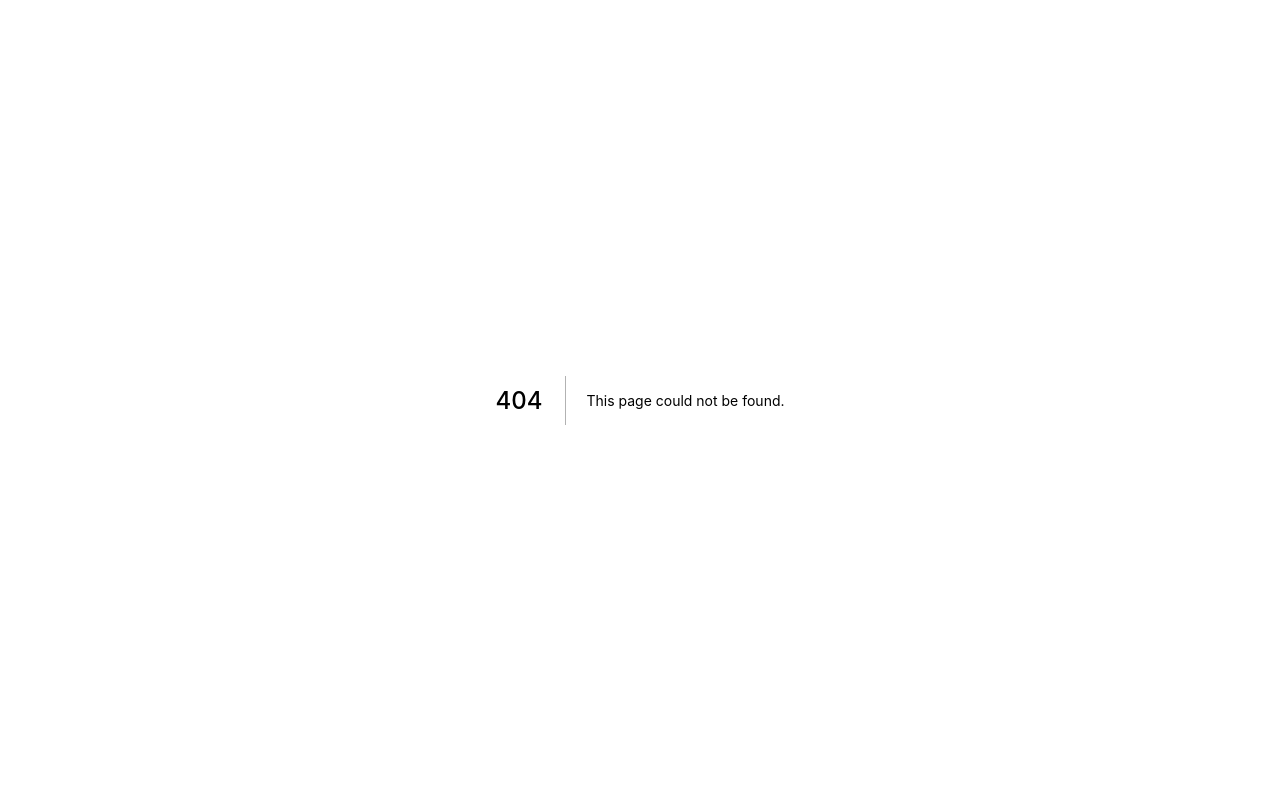
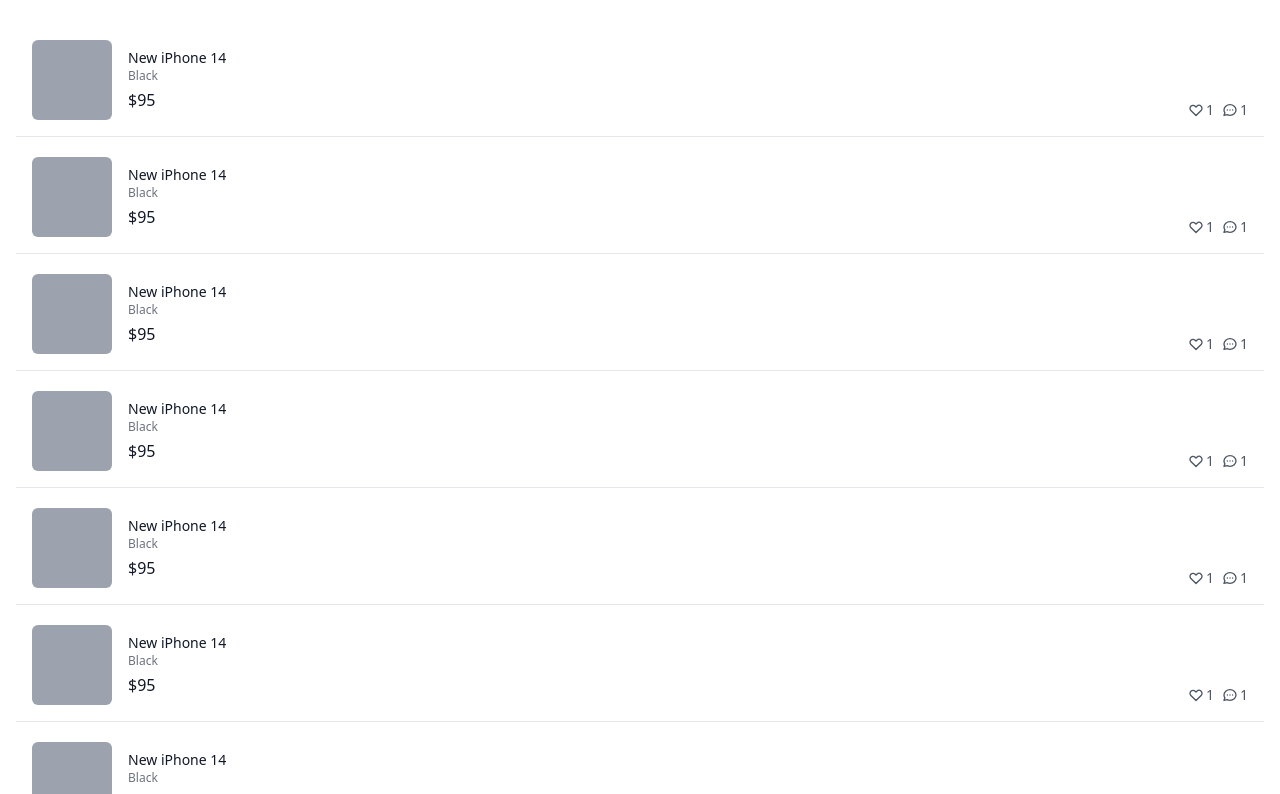
Before and after one commit to nlom0218/carrot-market, a Next.js app: page /profile/bought in a window 1280 px wide. Before the commit this address had no page. Shown: the top 794 px of the page. Built offline with nearby package versions, Linux system fonts and the light colour scheme.

Commit message:
Bought, Loved and Sold

```diff
--- /dev/null
+++ b/pages/profile/bought.tsx
@@ -0,0 +1,63 @@
+import { NextPage } from "next";
+
+const Bought: NextPage = () => {
+  return (
+    <div className="flex flex-col space-y-5 py-10 px-4">
+      {[1, 1, 1, 1, 1, 1, 1, 1, 1, 1, 1, 1].map((_, i) => (
+        <div
+          key={i}
+          className="flex cursor-pointer justify-between border-b px-4 pb-4"
+        >
+          <div className="flex space-x-4">
+            <div className="h-20 w-20 rounded-md bg-gray-400" />
+            <div className="flex flex-col pt-2">
+              <h3 className="text-sm font-medium text-gray-900">
+                New iPhone 14
+              </h3>
+              <span className="text-xs text-gray-500">Black</span>
+              <span className="mt-1 font-medium text-gray-900">$95</span>
+            </div>
+          </div>
+          <div className="flex items-end justify-end space-x-2">
+            <div className="flex items-center space-x-0.5 text-sm text-gray-600">
+              <svg
+                className="h-4 w-4"
+                fill="none"
+                stroke="currentColor"
+                viewBox="0 0 24 24"
+                xmlns="http://www.w3.org/2000/svg"
+              >
+                <path
+                  strokeLinecap="round"
+                  strokeLinejoin="round"
+                  strokeWidth="2"
+                  d="M4.318 6.318a4.5 4.5 0 000 6.364L12 20.364l7.682-7.682a4.5 4.5 0 00-6.364-6.364L12 7.636l-1.318-1.318a4.5 4.5 0 00-6.364 0z"
+                ></path>
+              </svg>
+              <span>1</span>
+            </div>
+            <div className="flex items-center space-x-0.5 text-sm text-gray-600">
+              <svg
+                className="h-4 w-4"
+                fill="none"
+                stroke="currentColor"
+                viewBox="0 0 24 24"
+                xmlns="http://www.w3.org/2000/svg"
+              >
+                <path
+                  strokeLinecap="round"
+                  strokeLinejoin="round"
+                  strokeWidth="2"
+                  d="M8 12h.01M12 12h.01M16 12h.01M21 12c0 4.418-4.03 8-9 8a9.863 9.863 0 01-4.255-.949L3 20l1.395-3.72C3.512 15.042 3 13.574 3 12c0-4.418 4.03-8 9-8s9 3.582 9 8z"
+                ></path>
+              </svg>
+              <span>1</span>
+            </div>
+          </div>
+        </div>
+      ))}
+    </div>
+  );
+};
+
+export default Bought;
--- /dev/null
+++ b/pages/profile/loved.tsx
@@ -0,0 +1,63 @@
+import { NextPage } from "next";
+
+const Loved: NextPage = () => {
+  return (
+    <div className="flex flex-col space-y-5 py-10 px-4">
+      {[1, 1, 1, 1, 1, 1, 1, 1, 1, 1, 1, 1].map((_, i) => (
+        <div
+          key={i}
+          className="flex cursor-pointer justify-between border-b px-4 pb-4"
+        >
+          <div className="flex space-x-4">
+            <div className="h-20 w-20 rounded-md bg-gray-400" />
+            <div className="flex flex-col pt-2">
+              <h3 className="text-sm font-medium text-gray-900">
+                New iPhone 14
+              </h3>
+              <span className="text-xs text-gray-500">Black</span>
+              <span className="mt-1 font-medium text-gray-900">$95</span>
+            </div>
+          </div>
+          <div className="flex items-end justify-end space-x-2">
+            <div className="flex items-center space-x-0.5 text-sm text-gray-600">
+              <svg
+                className="h-4 w-4"
+                fill="none"
+                stroke="currentColor"
+                viewBox="0 0 24 24"
+                xmlns="http://www.w3.org/2000/svg"
+              >
+                <path
+                  strokeLinecap="round"
+                  strokeLinejoin="round"
+                  strokeWidth="2"
+                  d="M4.318 6.318a4.5 4.5 0 000 6.364L12 20.364l7.682-7.682a4.5 4.5 0 00-6.364-6.364L12 7.636l-1.318-1.318a4.5 4.5 0 00-6.364 0z"
+                ></path>
+              </svg>
+              <span>1</span>
+            </div>
+            <div className="flex items-center space-x-0.5 text-sm text-gray-600">
+              <svg
+                className="h-4 w-4"
+                fill="none"
+                stroke="currentColor"
+                viewBox="0 0 24 24"
+                xmlns="http://www.w3.org/2000/svg"
+              >
+                <path
+                  strokeLinecap="round"
+                  strokeLinejoin="round"
+                  strokeWidth="2"
+                  d="M8 12h.01M12 12h.01M16 12h.01M21 12c0 4.418-4.03 8-9 8a9.863 9.863 0 01-4.255-.949L3 20l1.395-3.72C3.512 15.042 3 13.574 3 12c0-4.418 4.03-8 9-8s9 3.582 9 8z"
+                ></path>
+              </svg>
+              <span>1</span>
+            </div>
+          </div>
+        </div>
+      ))}
+    </div>
+  );
+};
+
+export default Loved;
--- /dev/null
+++ b/pages/profile/sold.tsx
@@ -0,0 +1,63 @@
+import { NextPage } from "next";
+
+const Sold: NextPage = () => {
+  return (
+    <div className="flex flex-col space-y-5 py-10 px-4">
+      {[1, 1, 1, 1, 1, 1, 1, 1, 1, 1, 1, 1].map((_, i) => (
+        <div
+          key={i}
+          className="flex cursor-pointer justify-between border-b px-4 pb-4"
+        >
+          <div className="flex space-x-4">
+            <div className="h-20 w-20 rounded-md bg-gray-400" />
+            <div className="flex flex-col pt-2">
+              <h3 className="text-sm font-medium text-gray-900">
+                New iPhone 14
+              </h3>
+              <span className="text-xs text-gray-500">Black</span>
+              <span className="mt-1 font-medium text-gray-900">$95</span>
+            </div>
+          </div>
+          <div className="flex items-end justify-end space-x-2">
+            <div className="flex items-center space-x-0.5 text-sm text-gray-600">
+              <svg
+                className="h-4 w-4"
+                fill="none"
+                stroke="currentColor"
+                viewBox="0 0 24 24"
+                xmlns="http://www.w3.org/2000/svg"
+              >
+                <path
+                  strokeLinecap="round"
+                  strokeLinejoin="round"
+                  strokeWidth="2"
+                  d="M4.318 6.318a4.5 4.5 0 000 6.364L12 20.364l7.682-7.682a4.5 4.5 0 00-6.364-6.364L12 7.636l-1.318-1.318a4.5 4.5 0 00-6.364 0z"
+                ></path>
+              </svg>
+              <span>1</span>
+            </div>
+            <div className="flex items-center space-x-0.5 text-sm text-gray-600">
+              <svg
+                className="h-4 w-4"
+                fill="none"
+                stroke="currentColor"
+                viewBox="0 0 24 24"
+                xmlns="http://www.w3.org/2000/svg"
+              >
+                <path
+                  strokeLinecap="round"
+                  strokeLinejoin="round"
+                  strokeWidth="2"
+                  d="M8 12h.01M12 12h.01M16 12h.01M21 12c0 4.418-4.03 8-9 8a9.863 9.863 0 01-4.255-.949L3 20l1.395-3.72C3.512 15.042 3 13.574 3 12c0-4.418 4.03-8 9-8s9 3.582 9 8z"
+                ></path>
+              </svg>
+              <span>1</span>
+            </div>
+          </div>
+        </div>
+      ))}
+    </div>
+  );
+};
+
+export default Sold;
```
Also changed, not shown: pages/profile/index.tsx (renamed from pages/profile.tsx).
